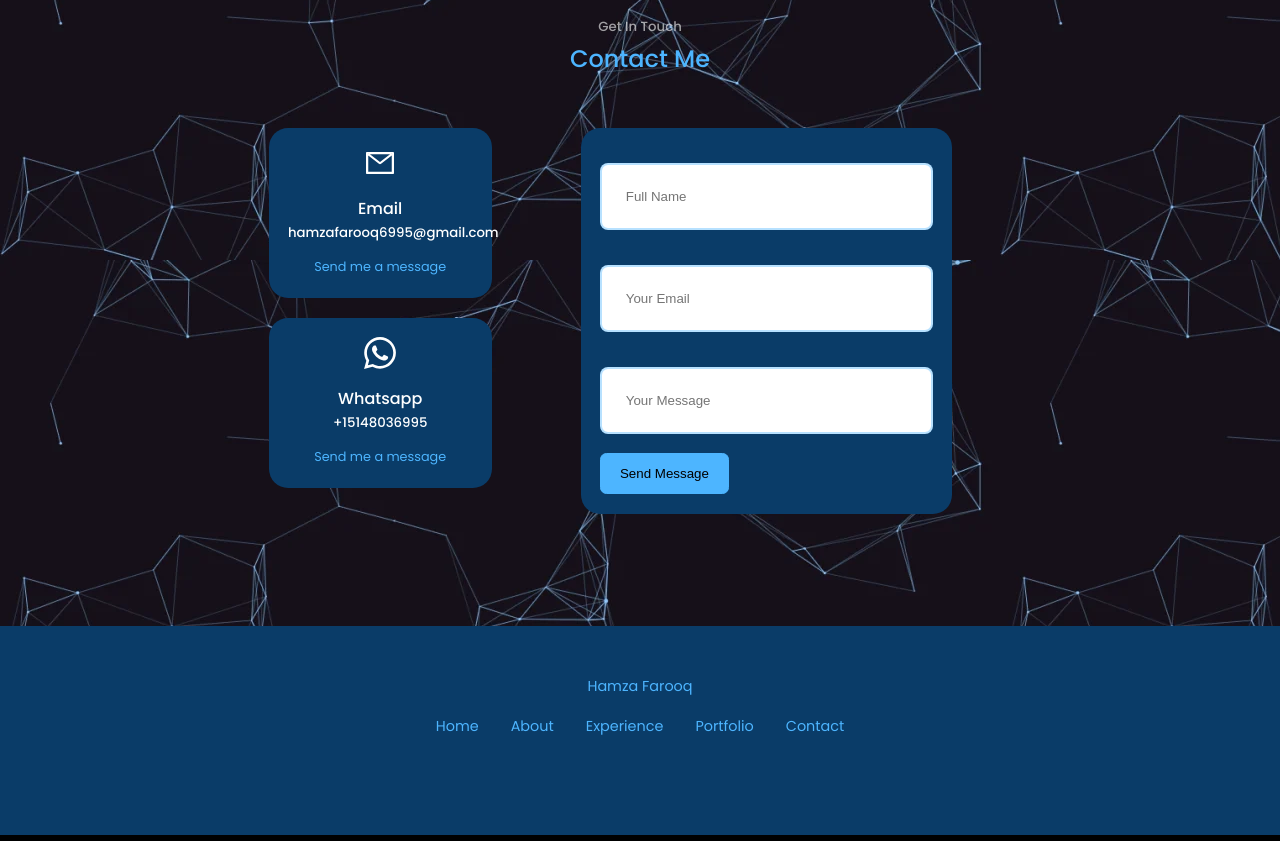
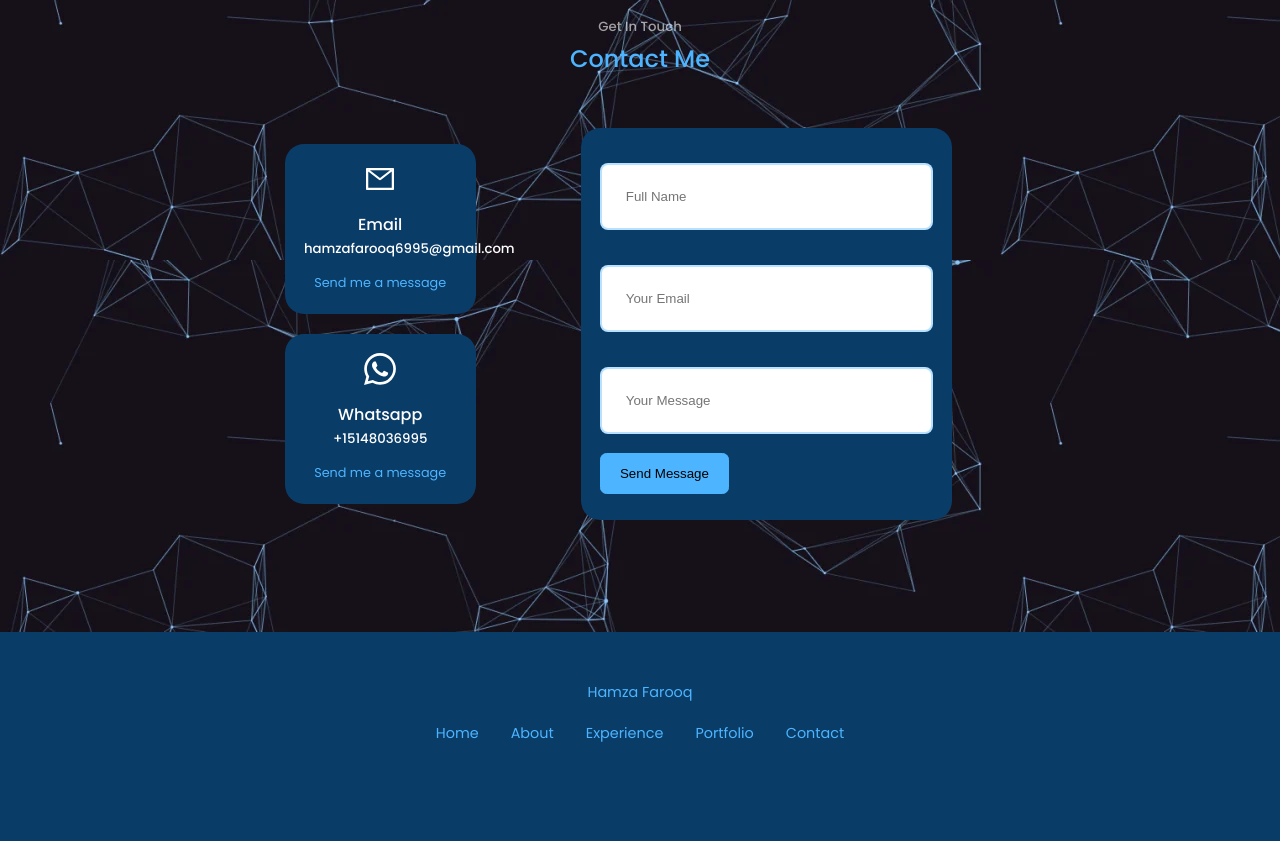
Before and after one commit to hamzafarooq360/Portfolio-Website, a React (Create React App) app: page / in a window 1280 px wide. Shown: the part 3940-4781 px from the top of the page. Built offline with nearby package versions, Linux system fonts and the light colour scheme.

Commit message:
changes to padding

```diff
--- a/src/components/contact/contact.css
+++ b/src/components/contact/contact.css
@@ -9,6 +9,7 @@
     display: flex;
     flex-direction: column;
     gap: 1.2rem;
+    padding: 1rem;
 }
 
 .contact__option {
@@ -41,6 +42,7 @@
 form {
     display: flex;
     flex-direction: column;
+    padding: 2rem;
     gap: 1.2rem;
 
 }
```
